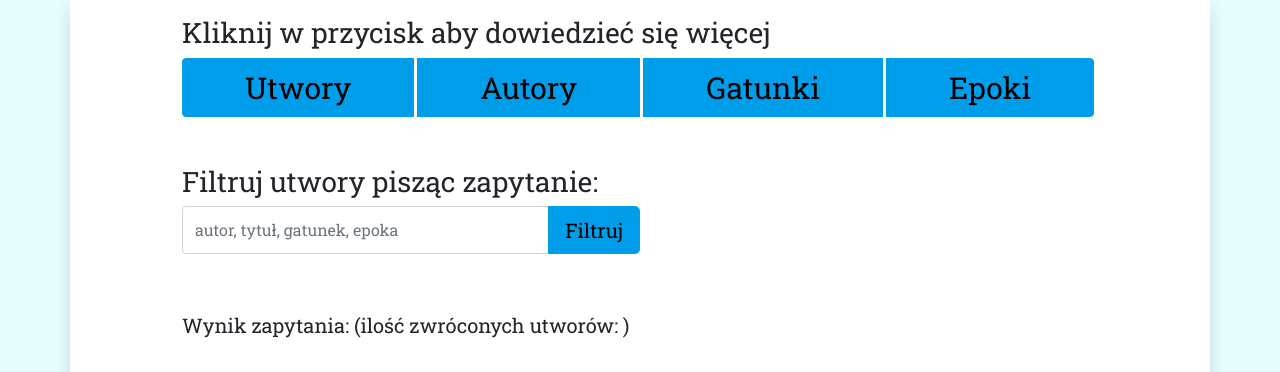
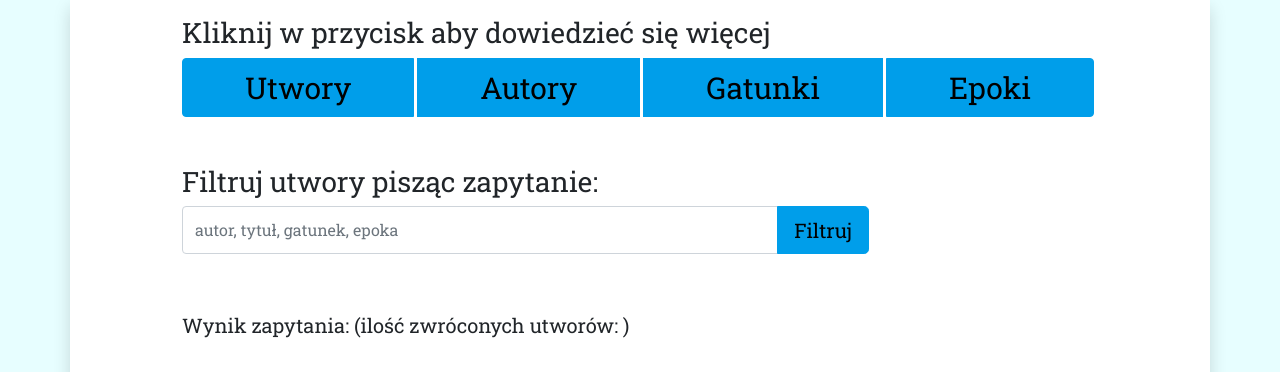
Before and after one commit to qirele/fetch-api-pagination, a website: page index.html in a window 1280 px wide. Shown: the top 372 px of the page. Drawn offline with nearby package versions, Linux system fonts and the light colour scheme; no server answers.

Commit message:
w-75 on search field

```diff
--- a/index.html
+++ b/index.html
@@ -31,7 +31,7 @@
         </section>
         <section class="mb-5 szukanie">
             <h3>Filtruj utwory pisząc zapytanie:</h3>
-            <div class="input-group w-50">
+            <div class="input-group w-75">
                 <input class="form-control" type="text" id="searchTerm" name="searchTerm" placeholder="autor, tytuł, gatunek, epoka">
                 <button id="confirmSearchTerm" class="btn btn-info btn-lg">Filtruj</button>
             </div>
```
